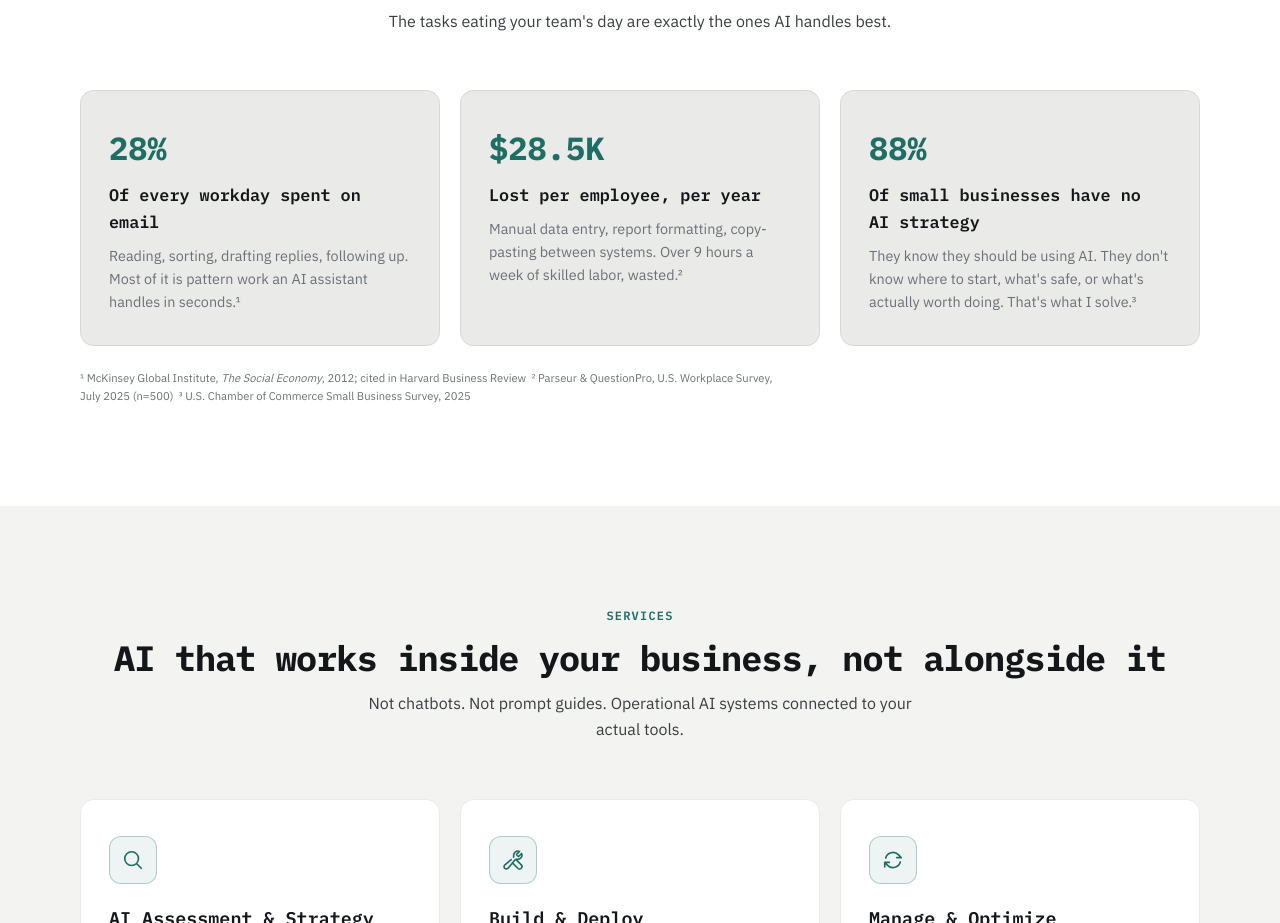
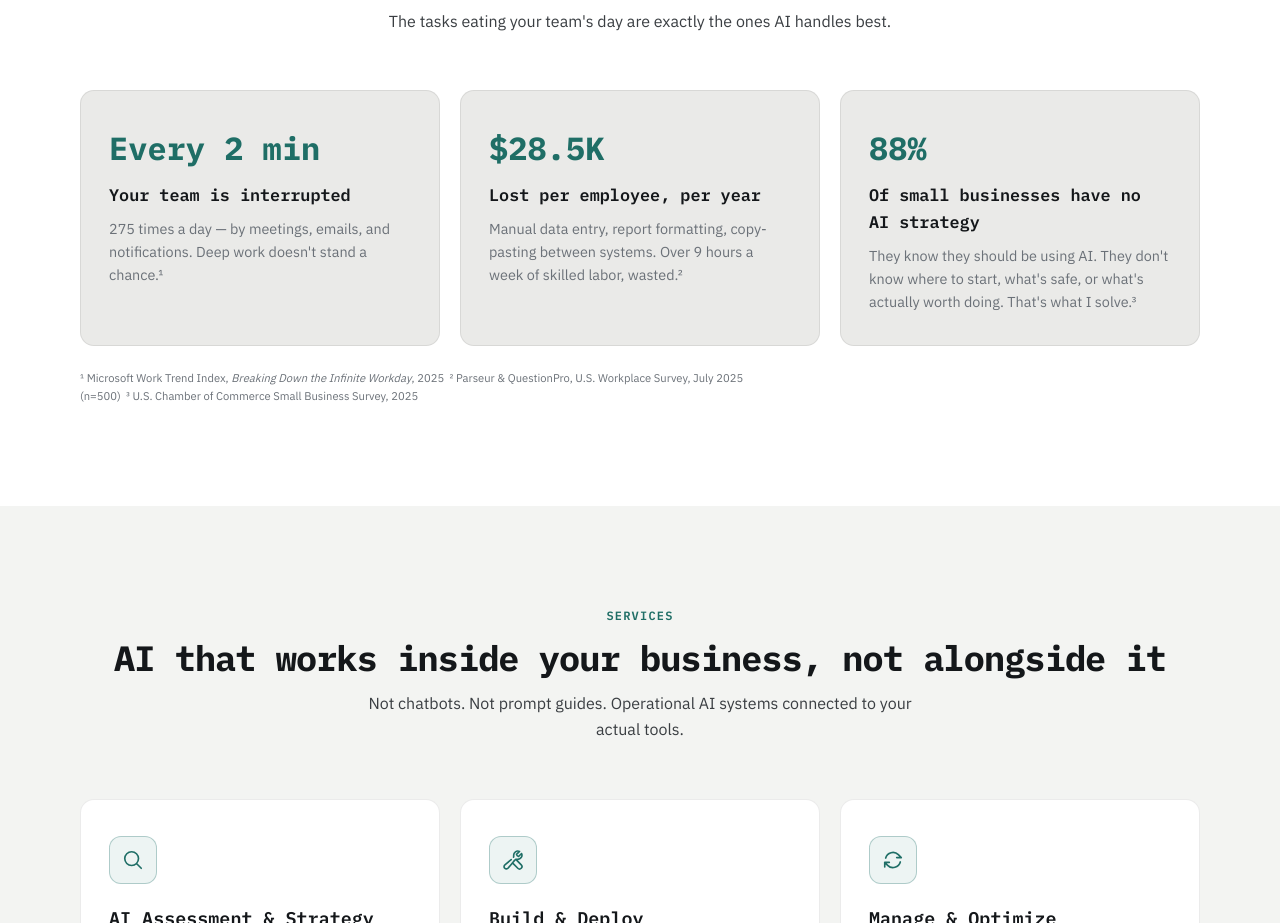
Before and after one commit to jingyen/jeffcheung.ai, a plain HTML site: page docs/index.html in a window 1280 px wide. Shown: the part 984-1907 px from the top of the page. Drawn offline with Linux system fonts and the light colour scheme.

Commit message:
Update first problem card: Every 2 min interruption stat (Microsoft 2025)

```diff
--- a/docs/index.html
+++ b/docs/index.html
@@ -176,11 +176,11 @@
     <section class="section problems"><div class="container">
       <div class="sh"><div class="sh-tag">The Problem</div><h2>Your best people are doing your worst work</h2><p>The tasks eating your team's day are exactly the ones AI handles best.</p></div>
       <div class="problem-grid">
-        <div class="problem-card"><div class="problem-stat">28%</div><h3>Of every workday spent on email</h3><p>Reading, sorting, drafting replies, following up. Most of it is pattern work an AI assistant handles in seconds.¹</p></div>
+        <div class="problem-card"><div class="problem-stat">Every 2 min</div><h3>Your team is interrupted</h3><p>275 times a day — by meetings, emails, and notifications. Deep work doesn't stand a chance.¹</p></div>
         <div class="problem-card"><div class="problem-stat">$28.5K</div><h3>Lost per employee, per year</h3><p>Manual data entry, report formatting, copy-pasting between systems. Over 9 hours a week of skilled labor, wasted.²</p></div>
         <div class="problem-card"><div class="problem-stat">88%</div><h3>Of small businesses have no AI strategy</h3><p>They know they should be using AI. They don't know where to start, what's safe, or what's actually worth doing. That's what I solve.³</p></div>
       </div>
-      <p style="font-size:0.7rem; color:var(--text-muted); margin-top:24px; line-height:1.6; max-width:700px;">¹ McKinsey Global Institute, <em>The Social Economy</em>, 2012; cited in Harvard Business Review &nbsp;² Parseur &amp; QuestionPro, U.S. Workplace Survey, July 2025 (n=500) &nbsp;³ U.S. Chamber of Commerce Small Business Survey, 2025</p>
+      <p style="font-size:0.7rem; color:var(--text-muted); margin-top:24px; line-height:1.6; max-width:700px;">¹ Microsoft Work Trend Index, <em>Breaking Down the Infinite Workday</em>, 2025 &nbsp;² Parseur &amp; QuestionPro, U.S. Workplace Survey, July 2025 (n=500) &nbsp;³ U.S. Chamber of Commerce Small Business Survey, 2025</p>
     </div></section>
     <section class="section" id="services"><div class="container">
       <div class="sh"><div class="sh-tag">Services</div><h2>AI that works inside your business, not alongside it</h2><p>Not chatbots. Not prompt guides. Operational AI systems connected to your actual tools.</p></div>
```
Also changed, not shown: html/index.html (+2 -2 lines).
